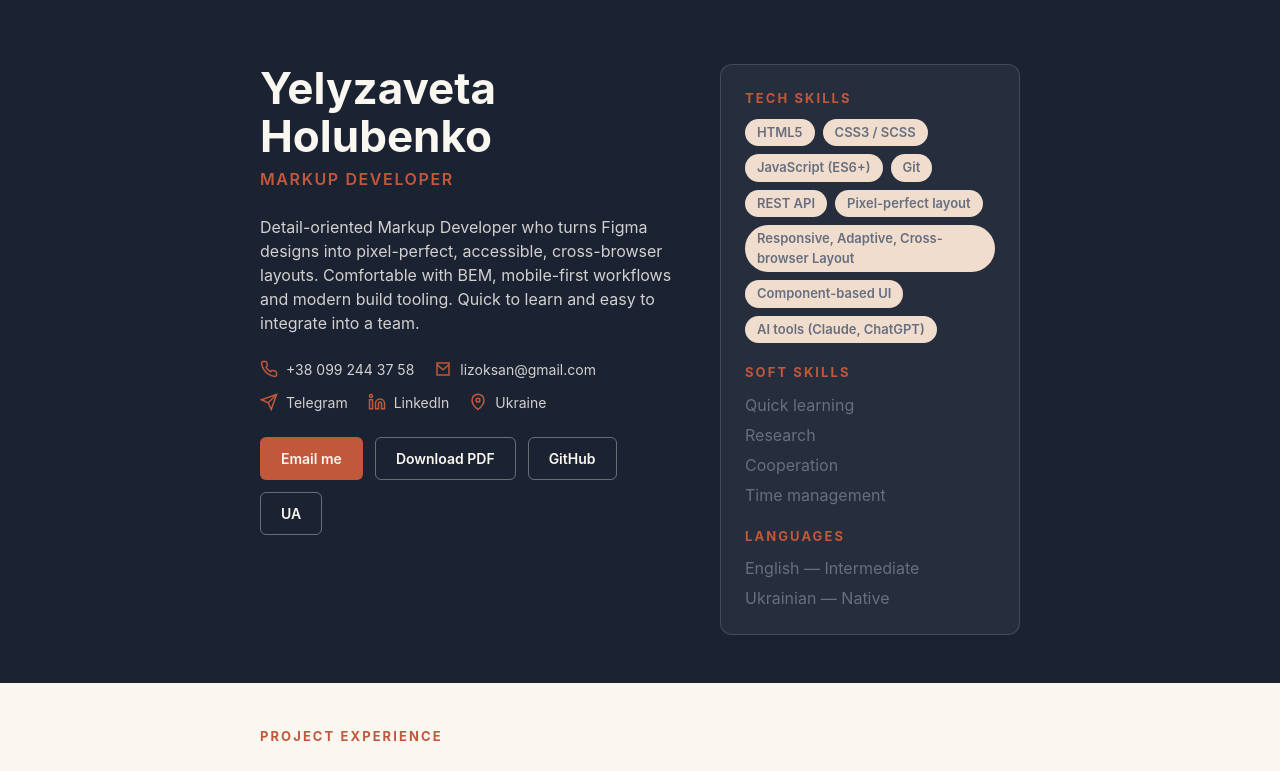
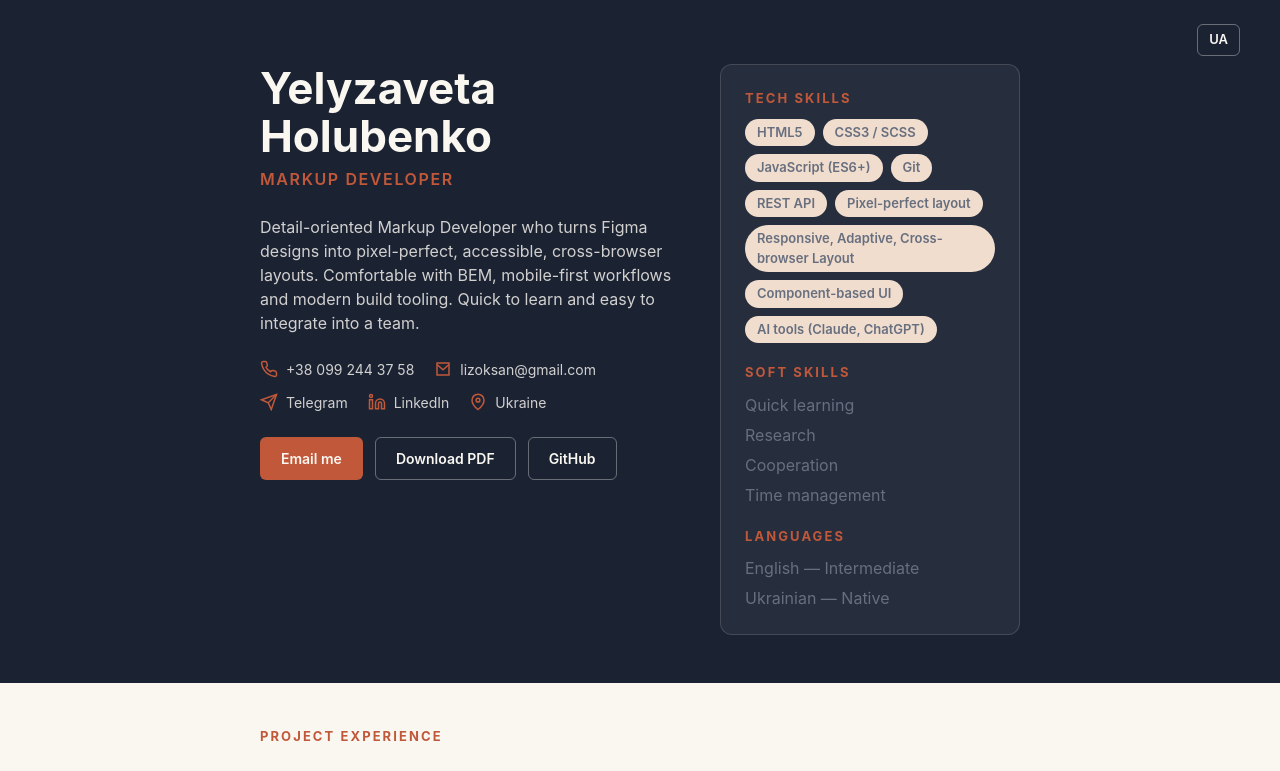
Before and after one commit to lizoksan/resume, a website built with Vite: page src/index.html in a window 1280 px wide. Shown: the top 771 px of the page. Built offline with nearby package versions, Linux system fonts and the light colour scheme.

Commit message:
making changes to the style

```diff
--- a/src/index.html
+++ b/src/index.html
@@ -9,6 +9,7 @@
   <body>
     <main>
       <header class="hero">
+        <a class="lang-switch" href="./index-uk.html" hreflang="uk">UA</a>
         <div class="container hero__inner">
           <div class="hero__main">
             <div>
@@ -126,13 +127,6 @@
                 rel="noreferrer"
               >
                 GitHub
-              </a>
-              <a
-                class="button button--ghost"
-                href="./index-uk.html"
-                hreflang="uk"
-              >
-                UA
               </a>
             </div>
           </div>
--- a/src/scss/_education.scss
+++ b/src/scss/_education.scss
@@ -7,8 +7,8 @@
   gap: 1.6rem;
 
   @include mq("tablet") {
-    grid-template-columns: 1.3fr 0.6fr 1.3fr;
-    gap: 2rem;
+    grid-template-columns: 0.8fr 0.8fr 1.3fr;
+    gap: 9rem;
   }
 }
 
--- a/src/scss/_header.scss
+++ b/src/scss/_header.scss
@@ -2,12 +2,38 @@
 @use "mixins" as *;
 
 .hero {
+  position: relative;
   padding: 5.6rem 0 4.8rem;
   background-color: $navy;
   color: $cream;
 
   @include mq("desktop") {
     padding-top: 6.4rem;
+  }
+}
+
+.lang-switch {
+  position: absolute;
+  top: 1.6rem;
+  right: 2rem;
+  z-index: 1;
+  display: inline-flex;
+  align-items: center;
+  padding: 0.5rem 1.1rem;
+  border: 0.1rem solid rgba(250, 247, 241, 0.35);
+  border-radius: 0.6rem;
+  font-size: 1.3rem;
+  font-weight: 600;
+  color: $cream;
+  transition: border-color 0.2s ease;
+
+  &:hover {
+    border-color: $cream;
+  }
+
+  @include mq("tablet") {
+    top: 2.4rem;
+    right: 4rem;
   }
 }
 
--- a/src/scss/_print.scss
+++ b/src/scss/_print.scss
@@ -14,6 +14,7 @@
 	}
 
 	.hero__actions,
+	.lang-switch,
 	.footer {
 		display: none;
 	}
@@ -70,8 +71,8 @@
 	}
 
 	.timeline {
-		grid-template-columns: 1.3fr 0.7fr 1.3fr;
-		gap: 1rem;
+		grid-template-columns: 0.8fr 0.8fr 1.3fr;
+		gap: 6rem;
 	}
 
 	.projects__list {
```
Also changed, not shown: src/index-uk.html (+1 -3 lines).
